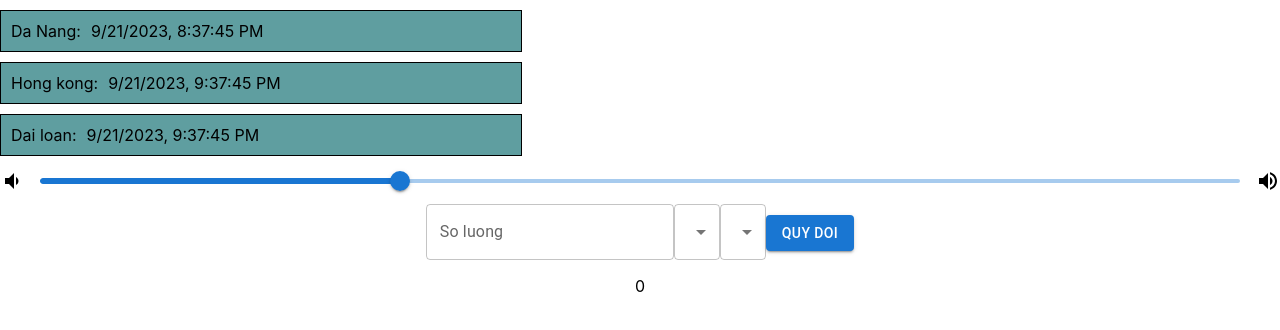
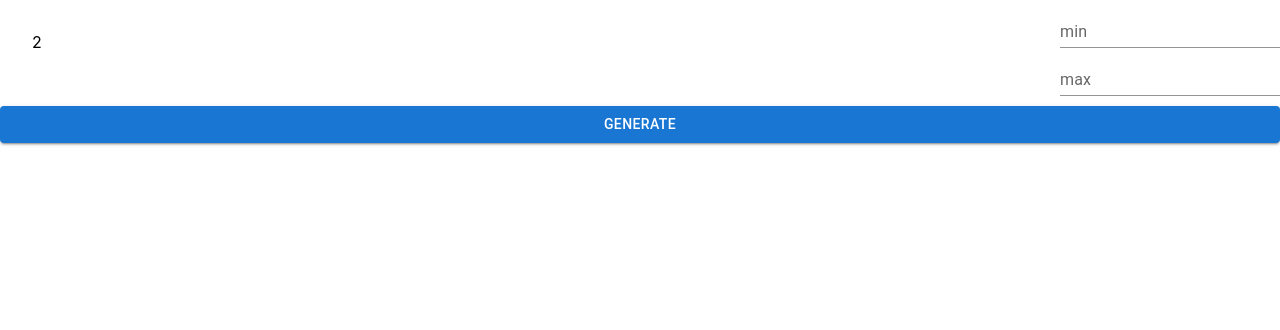
Before and after one commit to ChuanVo/demo-react, a React (Create React App) app in the folder labs/: page / in a window 1280 px wide. Shown: the top 330 px of the page. Built offline with nearby package versions, Linux system fonts and the light colour scheme.

Commit message:
random number v1

```diff
--- a/labs/package.json
+++ b/labs/package.json
@@ -14,6 +14,7 @@
     "react": "^18.2.0",
     "react-dom": "^18.2.0",
     "react-scripts": "5.0.1",
+    "styled-components": "^6.0.8",
     "web-vitals": "^2.1.4"
   },
   "scripts": {
--- a/labs/src/App.js
+++ b/labs/src/App.js
@@ -11,7 +11,7 @@ import Slider from '@mui/material/Slider';
 import VolumeDown from '@mui/icons-material/VolumeDown';
 import VolumeUp from '@mui/icons-material/VolumeUp';
 import ChuyenDoiTien from './components/chuyen-doi-tien';
-
+import RandomNumber from './components/random';
 
 const arr = [
   {
@@ -43,7 +43,7 @@ function App() {
 
       <TinhHieu /> */}
 
-      {arr.map(function(a, index) {
+      {/* {arr.map(function(a, index) {
 
         const {tenThanhPho, muiGio} = a
         console.log({tenThanhPho, muiGio})
@@ -61,7 +61,9 @@ function App() {
       </Stack>
 
 
-      <ChuyenDoiTien />
+      <ChuyenDoiTien /> */}
+
+      <RandomNumber />
     </div>
   );
 }
--- /dev/null
+++ b/labs/src/components/random/index.js
@@ -0,0 +1,25 @@
+import TextField from '@mui/material/TextField';
+import Button from '@mui/material/Button';
+import "./style.css"
+
+
+function RandomNumber() {
+
+
+    return(
+        <div className='wrapper-random-number'>
+            <div className='wrapper-first-row'>
+                <div className='random-result'>
+                    2
+                </div>
+                <div className='wrapper-min-max'>
+                    <TextField className='wrapper-min' id="standard-basic" label="min" variant="standard" />
+                    <TextField className='wrapper-max' id="standard-basic" label="max" variant="standard" />
+                </div>
+            </div>
+            <Button className='random-button' variant="contained">Generate</Button>
+
+        </div>
+    )
+}
+export default RandomNumber;
--- /dev/null
+++ b/labs/src/components/random/style.css
@@ -0,0 +1,18 @@
+.wrapper-first-row {
+    display: flex;
+    justify-content: space-between;
+}
+
+.random-result {
+    margin: 2rem;
+}
+
+.wrapper-min-max {
+    display: flex;
+    flex-direction: column;
+}
+
+.random-button {
+    width: 100%;
+    margin-top: 10px !important;
+}
```
Also changed, not shown: 1 other file (tests, documents, lock files or other folders).
